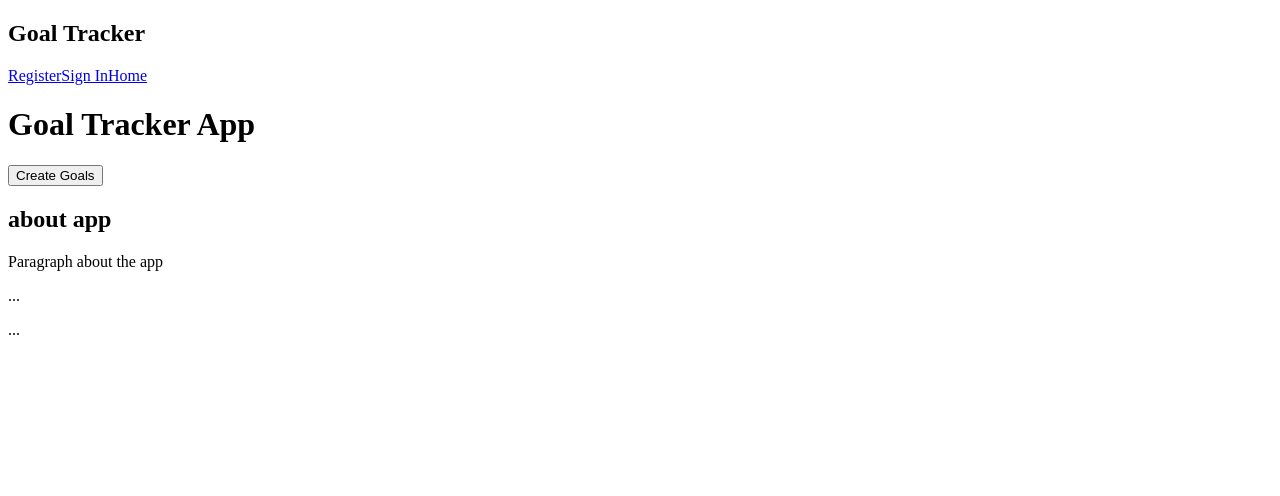
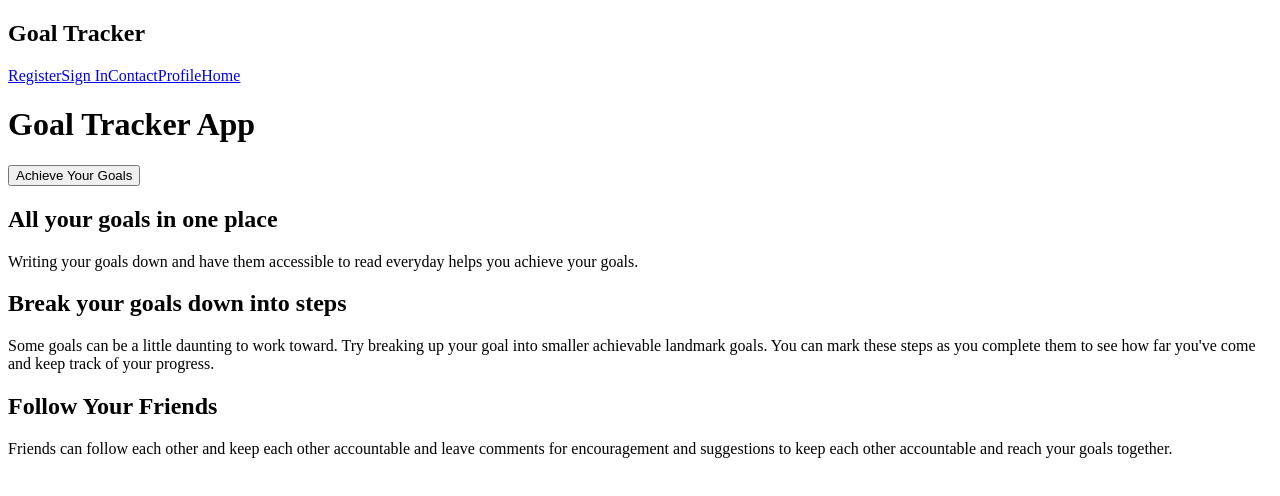
Before and after one commit to austin-carman/goal-tracker, a React (Create React App) app: page / in a window 1280 px wide. Shown: the top 496 px of the page. Built offline with nearby package versions, Linux system fonts and the light colour scheme.

Commit message:
setting up for axios

```diff
--- a/package.json
+++ b/package.json
@@ -6,6 +6,7 @@
     "@testing-library/jest-dom": "^5.12.0",
     "@testing-library/react": "^11.2.7",
     "@testing-library/user-event": "^12.8.3",
+    "axios": "^0.21.1",
     "react": "^17.0.2",
     "react-dom": "^17.0.2",
     "react-router-dom": "^5.2.0",
--- a/src/App.js
+++ b/src/App.js
@@ -8,6 +8,7 @@ import Login from './components/Login';
 import Profile from './components/Profile';
 import AddGoal from './components/AddGoal';
 import Register from './components/Register';
+import PrivateRoute from './components/PrivateRoute';
 
 function App() {
   return (
@@ -27,9 +28,9 @@ function App() {
           <AddGoal />
         </Route>
 
-        <Route path='/profile'>
+        <PrivateRoute path='/profile'>
           <Profile />
-        </Route>
+        </PrivateRoute>
 
         <Route path='/'>
           <Home />
--- a/src/components/Goal.js
+++ b/src/components/Goal.js
@@ -1,7 +1,5 @@
 import React from 'react';
-
-
-// will need goals to be passed in from goal list component
+import axios from 'axios';
 
 const Goal = () => {
 
--- a/src/components/GoalList.js
+++ b/src/components/GoalList.js
@@ -2,24 +2,13 @@
 
 import React from 'react';
 import Goal from './Goal';
-import { useHistory } from 'react-router-dom';
-
-
-
+import axios from 'axios';
 
 const GoalList = () => {
-    const { push } = useHistory();
-
-    // will need axios.get to fetch user's goals and render goal cards
-
-    const handleAddGoal = () => {
-        push('/add-goal');
-    }
 
     return(
         <div>
-            <h2>GoalList</h2>
-            <button onClick={handleAddGoal}>Add Goal</button>
+            <h2>My Goals</h2>
             <Goal />
         </div>
     );
--- a/src/components/Header.js
+++ b/src/components/Header.js
@@ -17,6 +17,8 @@ const Header = () => {
                 <div className='nav-links'>
                     <Link to='/register'>Register</Link>
                     <Link to='/login'>Sign In</Link>
+                    <Link to='/contact'>Contact</Link>
+                    <Link to='/profile'>Profile</Link>
                     <Link to='/'>Home</Link>
                 </div>
             </nav>
--- a/src/components/Home.js
+++ b/src/components/Home.js
@@ -6,24 +6,26 @@ const Home = () => {
 
     const handleClick = (e) => {
         e.preventDefault();
-        push('/login');
+        push('/register');
     }
 
     return(
         <div className='home'>
             <header className='hero-img'>
                 <h1>Goal Tracker App</h1>
-                <button onClick={handleClick}>Create Goals</button>
+                <button onClick={handleClick}>Achieve Your Goals</button>
             </header>
             <section>
-                <h2>about app</h2>
-                <p>Paragraph about the app</p>
+                <h2>All your goals in one place</h2>
+                <p>Writing your goals down and have them accessible to read everyday helps you achieve your goals.  </p>
             </section>
             <section>
-                <p>...</p>
+                <h2>Break your goals down into steps</h2>
+                <p>Some goals can be a little daunting to work toward. Try breaking up your goal into smaller achievable landmark goals. You can mark these steps as you complete them to see how far you've come and keep track of your progress.</p>
             </section>
             <section>
-                <p>...</p>
+                <h2>Follow Your Friends</h2>
+                <p>Friends can follow each other and keep each other accountable and leave comments for encouragement and suggestions to keep each other accountable and reach your goals together.</p>
             </section>
         </div>
     )
--- a/src/components/Login.js
+++ b/src/components/Login.js
@@ -1,8 +1,8 @@
-// need to add validation
-
 import React, { useState } from 'react';
 import { useHistory } from 'react-router-dom';
+import axios from 'axios';
 
+// need to add validation
 // will need axios.post to verify user
 
 const Login = () => {
@@ -24,6 +24,13 @@ const Login = () => {
 
     const handleSubmit = (e) => {
         e.preventDefault();
+        axios.post('https://goalsetting.herokuapp.com/api/auth/login', formLogin)
+            .then(res => {
+                console.log('res', res);
+            })
+            .catch(err => {
+                console.log(err);
+            })
         setFormLogin(initialState);
         push('/profile');
     }
--- /dev/null
+++ b/src/components/PrivateRoute.js
@@ -0,0 +1,14 @@
+import React from 'react';
+import { Route, Redirect } from 'react-router-dom';
+
+const PrivateRoute = ({component:Component, ...rest}) => {
+    return <Route {...rest} render={(props) => {
+        if(localStorage.getItem('token')) {
+            return <Component {...props} />
+        } else {
+            return <Redirect to='/login' />
+        }
+    }} />;
+}
+
+export default PrivateRoute;
--- a/src/components/Profile.js
+++ b/src/components/Profile.js
@@ -1,16 +1,17 @@
 import React from 'react';
 import GoalList from './GoalList';
-import Progress from './Progress';
-
-
-// ? do api call here and prop drill vs api call in components where data is needed
-
+import { useHistory } from 'react-router-dom';
 
 const Profile = () => {
+    const { push } = useHistory();
+    const handleAddGoal = () => {
+        push('/add-goal');
+    }
+
     return(
         <div>
-            <h2>Profile</h2>
-            <Progress />
+            <h2>Welcome Back Username!</h2>
+            <button onClick={handleAddGoal}>Add Goal</button>
             <GoalList />
         </div>
     );
--- a/src/components/Register.js
+++ b/src/components/Register.js
@@ -1,5 +1,5 @@
 import React, { useState } from 'react';
-import { useHistory } from 'react-router-dom';
+import { useHistory, Link } from 'react-router-dom';
 
 const Register = () => {
     const initialState = {
@@ -25,7 +25,12 @@ const Register = () => {
 
     return(
         <div>
-            <h2>Create Your Account</h2>
+            <h2>Start Achieving Your Goals Today!</h2>
+            <h3>Create Your Account</h3>
+            <div>
+                <p>Already have an account?</p>
+                <Link to='/login'>Login</Link>
+            </div>
             <input
                 type='text'
                 name='username'
@@ -33,7 +38,6 @@ const Register = () => {
                 onChange={handleChange}
                 placeholder='username'
             />
-
             <input
                 type='text'
                 name='password'
--- a/src/index.js
+++ b/src/index.js
@@ -1,7 +1,6 @@
 import React from 'react';
 import ReactDOM from 'react-dom';
 import App from './App';
-import reportWebVitals from './reportWebVitals';
 import { BrowserRouter } from 'react-router-dom';
 
 
@@ -13,8 +12,3 @@ ReactDOM.render(
   </BrowserRouter>,
   document.getElementById('root')
 );
-
-// If you want to start measuring performance in your app, pass a function
-// to log results (for example: reportWebVitals(console.log))
-// or send to an analytics endpoint. Learn more: https://bit.ly/CRA-vitals
-reportWebVitals();
```
Also changed, not shown: 1 other file (tests, documents, lock files or other folders). Lines whose indentation alone changed are shown as unchanged.
